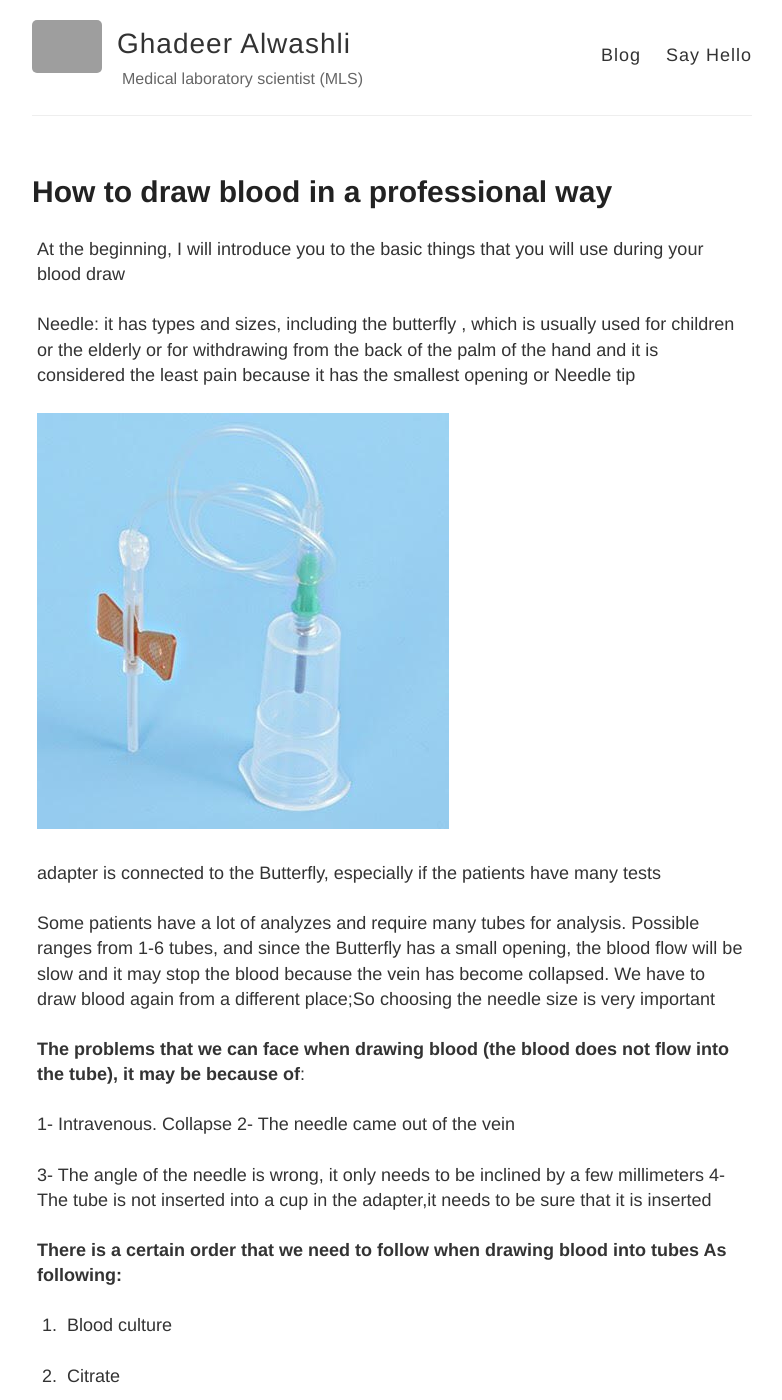
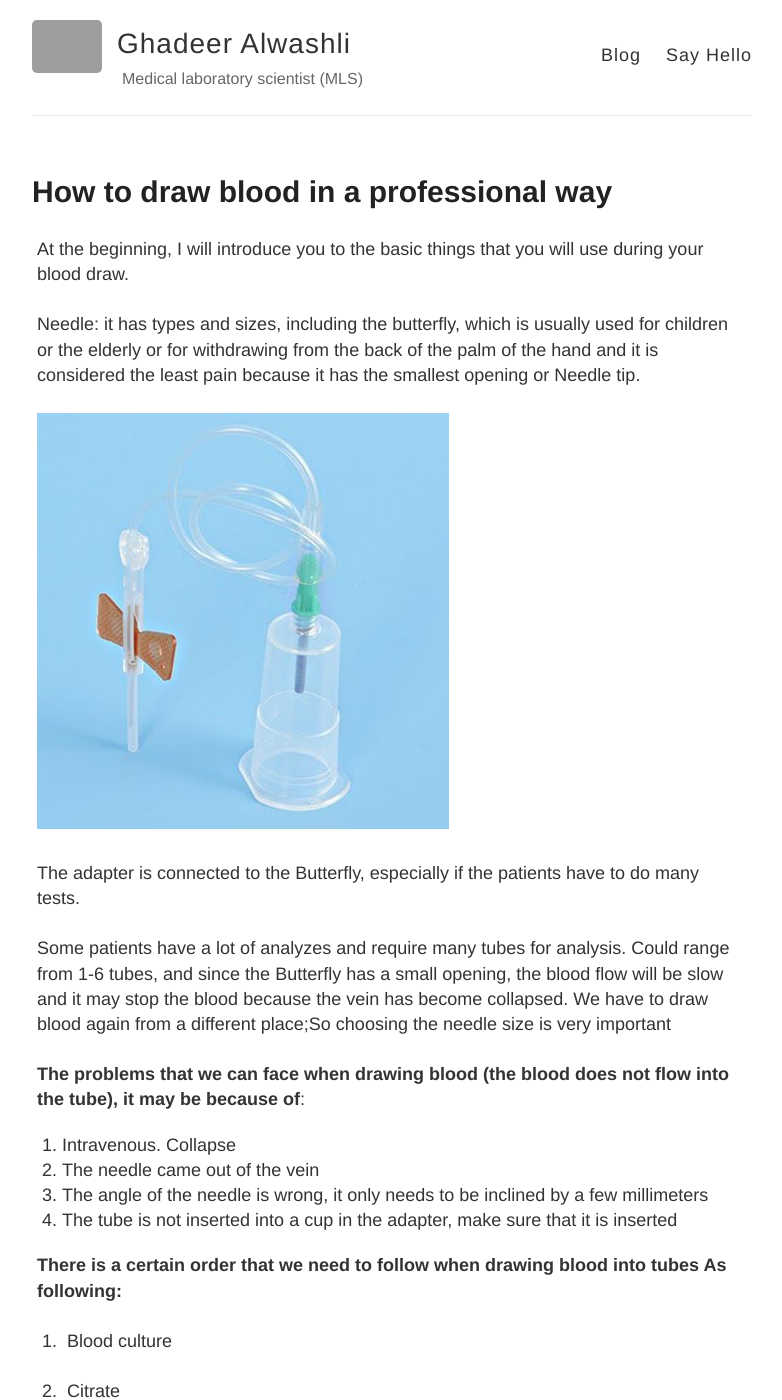
Before and after one commit to ghadeerga/ghadeerga.github.io, a Jekyll site: the page built from _posts/2021-02-16-How-to-draw-blood-in-a-professional-way.md, in a window 1280 px wide and 1400 px high. Shown: the whole window, without its empty margins (248-1030 px from the left). Built offline with Jekyll 4.4.1, drawn with Linux system fonts in a browser that asks for light colours; some of the changed text lies outside the part shown; grey boxes are pictures that could not be loaded.

Commit message:
whatever

```diff
--- a/_posts/2021-02-16-How-to-draw-blood-in-a-professional-way.md
+++ b/_posts/2021-02-16-How-to-draw-blood-in-a-professional-way.md
@@ -3,23 +3,22 @@ layout: post
 title: How to draw blood in a professional way
 ---
 
-At the beginning, I will introduce you to the basic things that you will use during your blood draw
+At the beginning, I will introduce you to the basic things that you will use during your blood draw.
 
-Needle: it has types and sizes, including the butterfly , which is usually used for children or the elderly or for withdrawing from the back of the palm of the hand and it is considered the least pain because it has the smallest opening or Needle tip
+Needle: it has types and sizes, including the butterfly, which is usually used for children or the elderly or for withdrawing from the back of the palm of the hand and it is considered the least pain because it has the smallest opening or Needle tip.
 
 ![Butterfly Adapter](/images/Butterfly.jpeg)
 
-adapter is connected to the Butterfly, especially if the patients have many tests
+The adapter is connected to the Butterfly, especially if the patients have to do many tests.
 
-Some patients have a lot of analyzes and require many tubes for analysis. Possible ranges from 1-6 tubes, and since the Butterfly has a small opening, the blood flow will be slow and it may stop the blood because the vein has become collapsed. We have to draw blood again from a different place;So choosing the needle size is very important
+Some patients have a lot of analyzes and require many tubes for analysis. Could range from 1-6 tubes, and since the Butterfly has a small opening, the blood flow will be slow and it may stop the blood because the vein has become collapsed. We have to draw blood again from a different place;So choosing the needle size is very important
 
 **The problems that we can face when drawing blood (the blood does not flow into the tube), it may be because of**:
 
-1- Intravenous. Collapse
-2- The needle came out of the vein
-
-3- The angle of the needle is wrong, it only needs to be inclined by a few millimeters
-4- The tube is not inserted into a cup in the adapter,it needs to be sure that it is inserted
+1. Intravenous. Collapse
+2. The needle came out of the vein
+3. The angle of the needle is wrong, it only needs to be inclined by a few millimeters
+4. The tube is not inserted into a cup in the adapter, make sure that it is inserted
 
 
 **There is a certain order that we need to follow when drawing blood into tubes As following:**
@@ -39,10 +38,10 @@ Some patients have a lot of analyzes and require many tubes for analysis. Possib
 7. Fluoride Oxalate
 
 
-**Here are some tips to follow that help you in blood draw:**
+**Here are some tips to follow that may help you in blood draw:**
 
-1.Dealing with patients and knowing how to determine the appropriate size to draw blood by asking them what hand usually draws blood
-2.Use the  Tourniquet helps to clear the vein and reduce pain for the patient
+1. Dealing with patients will help to select the appropriate needle size to draw blood, it may be useful to ask them what hand they usually draws blood from
+2. Using the Tourniquet helps to clear the vein and reduce pain for the patient
 
 The Tourniquet is placed 3 to 4 cm before the blood draw point
 
```
Also changed, not shown: 1 other file.
